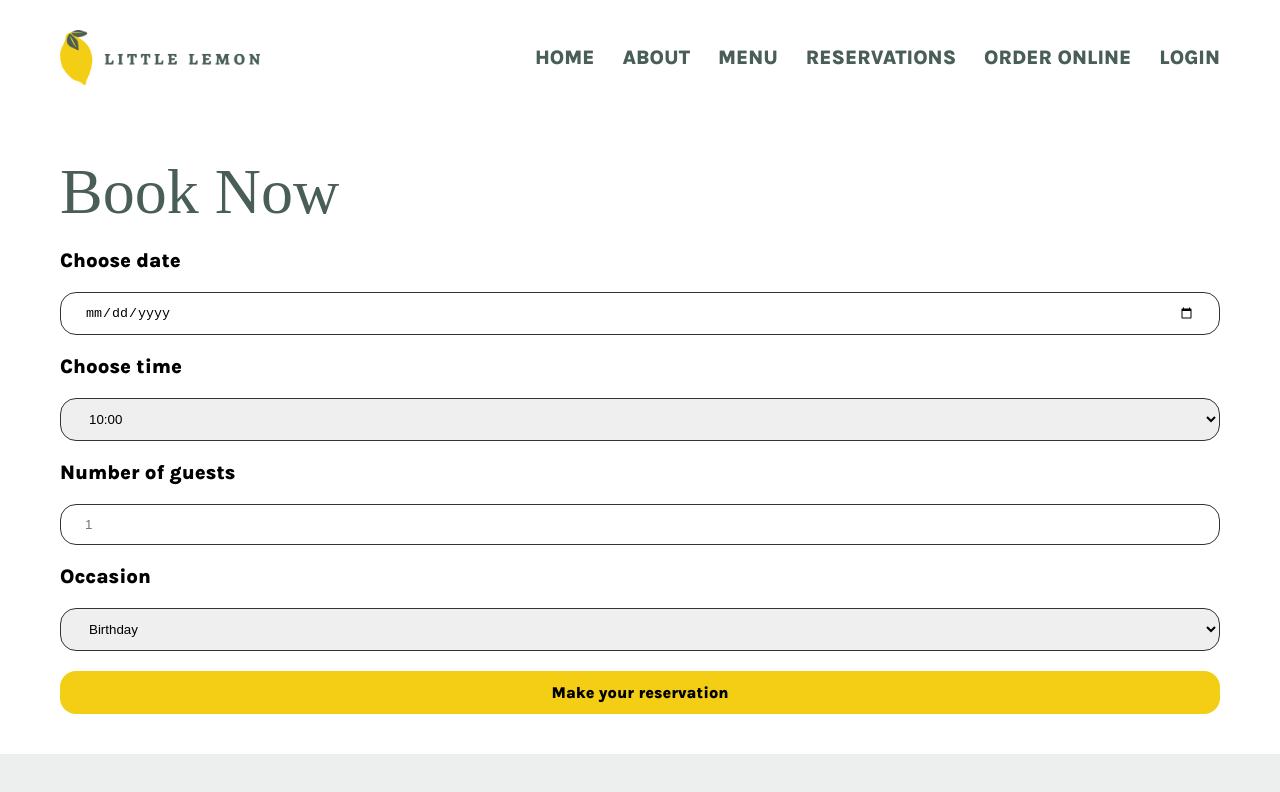
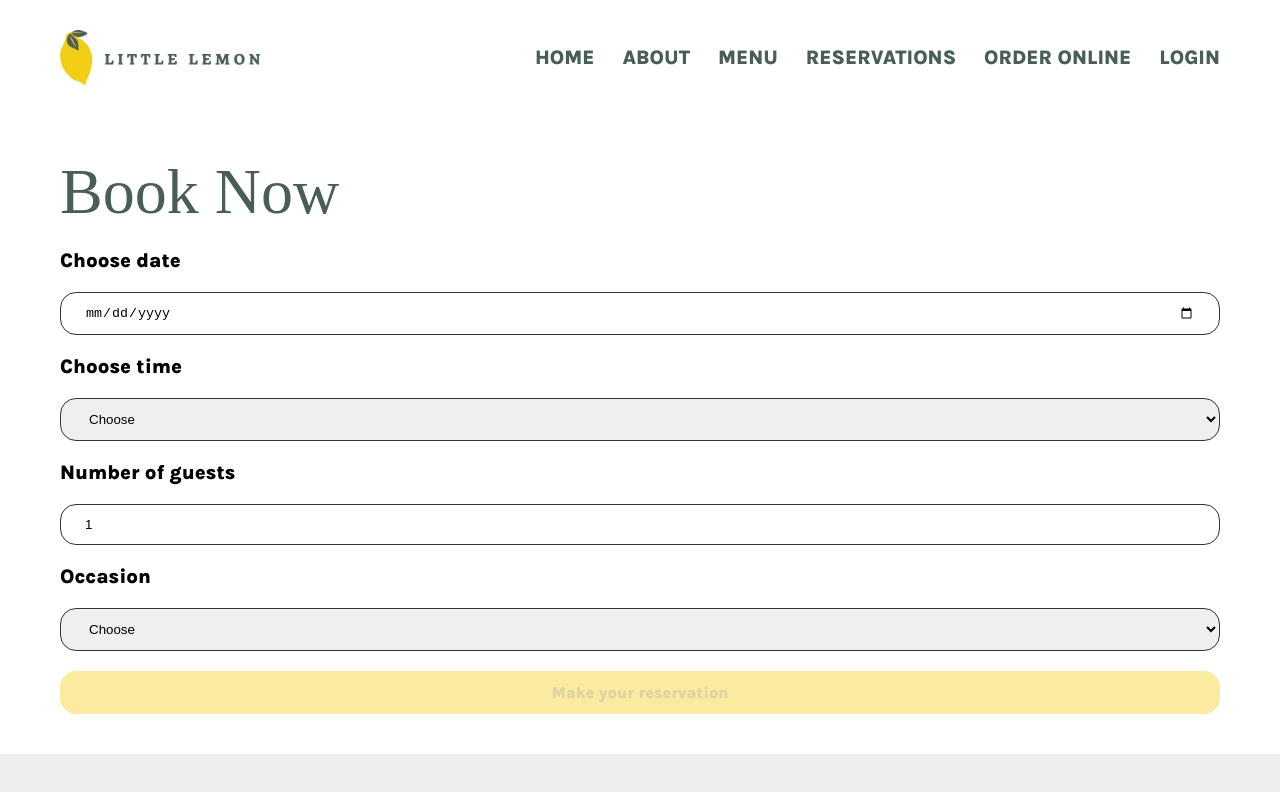
Before and after one commit to imtheu/little-lemon, a React (Create React App) app: page /booking in a window 1280 px wide. Shown: the top 792 px of the page. Built offline with nearby package versions, Linux system fonts and the light colour scheme; a web font is replaced by a local one.

Commit message:
feat(form): add validation

```diff
--- a/src/components/elements/bookingForm/bookingForm.jsx
+++ b/src/components/elements/bookingForm/bookingForm.jsx
@@ -1,4 +1,4 @@
-import React, { useState } from "react";
+import React, { useMemo, useState } from "react";
 
 import style from "./bookingForm.module.css";
 import Button from "../button/button";
@@ -7,12 +7,17 @@ import { useEffect } from "react";
 const BookingForm = ({ availableTimes, onDateChange, onSubmitForm }) => {
   const [date, setDate] = useState("");
   const [time, setTime] = useState("");
-  const [guests, setGuests] = useState("");
+  const [guests, setGuests] = useState(1);
   const [occasion, setOccasion] = useState("");
   const [available, setAvailable] = useState([]);
 
+  const invalid = useMemo(
+    () => date === "" || time === "" || +guests < 0 || occasion === "",
+    [date, time, guests, occasion]
+  );
+
   useEffect(() => {
-    availableTimes.then((res) => setAvailable(res));
+    availableTimes?.then((res) => setAvailable(res));
   }, [availableTimes]);
 
   const onSubmit = (event) => {
@@ -37,6 +42,7 @@ const BookingForm = ({ availableTimes, onDateChange, onSubmitForm }) => {
         }}
         type="date"
         id="res-date"
+        required
       />
 
       <label htmlFor="res-time">Choose time</label>
@@ -44,10 +50,16 @@ const BookingForm = ({ availableTimes, onDateChange, onSubmitForm }) => {
         value={time}
         onChange={({ target }) => setTime(target.value)}
         id="res-time"
+        required
       >
+        <option value="" disabled>
+          Choose
+        </option>
         {available.length > 0
           ? available.map((availableTime) => (
-              <option key={availableTime}>{availableTime}</option>
+              <option value={availableTime} key={availableTime}>
+                {availableTime}
+              </option>
             ))
           : null}
       </select>
@@ -61,6 +73,7 @@ const BookingForm = ({ availableTimes, onDateChange, onSubmitForm }) => {
         min="1"
         max="10"
         id="guests"
+        required
       />
 
       <label htmlFor="occasion">Occasion</label>
@@ -68,12 +81,18 @@ const BookingForm = ({ availableTimes, onDateChange, onSubmitForm }) => {
         value={occasion}
         onChange={({ target }) => setOccasion(target.value)}
         id="occasion"
+        required
       >
-        <option>Birthday</option>
-        <option>Anniversary</option>
+        <option value="" disabled>
+          Choose
+        </option>
+        <option value="birthday">Birthday</option>
+        <option value="anniversary">Anniversary</option>
       </select>
 
-      <Button type="submit">Make your reservation</Button>
+      <Button disabled={invalid} type="submit">
+        Make your reservation
+      </Button>
     </form>
   );
 };
--- a/src/components/elements/button/button.jsx
+++ b/src/components/elements/button/button.jsx
@@ -2,8 +2,8 @@ import React from "react";
 
 import style from "./button.module.css";
 
-const Button = ({ children, attrs }) => (
-  <button className={style.button} {...attrs}>
+const Button = ({ children, disabled, attrs }) => (
+  <button className={style.button} disabled={disabled} {...attrs}>
     {children}
   </button>
 );
--- a/src/components/elements/button/button.module.css
+++ b/src/components/elements/button/button.module.css
@@ -14,3 +14,8 @@
 .button:active {
   opacity: 0.6;
 }
+
+.button:disabled {
+  opacity: 0.4;
+  cursor: not-allowed;
+}
--- a/src/components/pages/booking.jsx
+++ b/src/components/pages/booking.jsx
@@ -30,7 +30,7 @@ export const initializeTimes = async () => {
 
 const BookingPage = () => {
   const navigate = useNavigate();
-  const [availableTimes, dispatch] = useReducer(updateTimes, initializeTimes());
+  const [availableTimes, dispatch] = useReducer(updateTimes, null);
 
   const onDateChange = (newDate) =>
     dispatch({ type: "CHANGE_DATE", payload: newDate });
```
